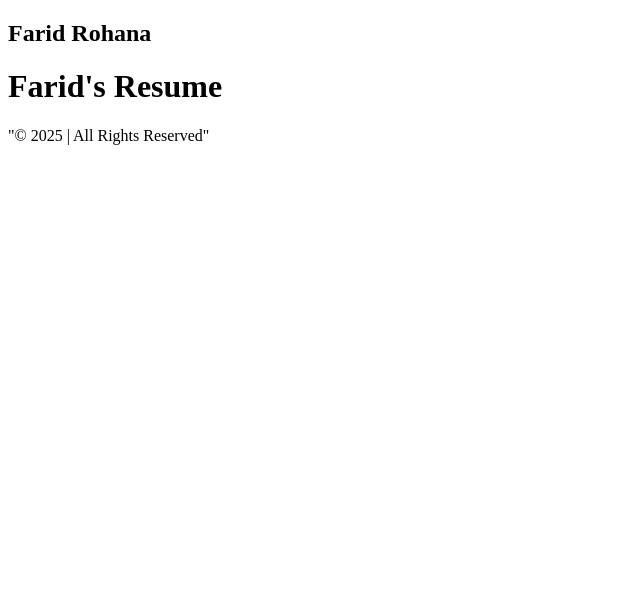
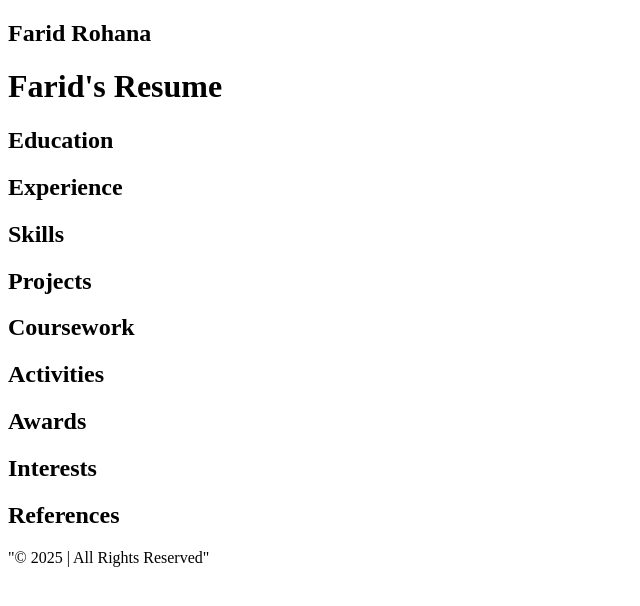
Before and after one commit to FRohana/FRohana.github.io, a plain HTML site: page resume.html in a window 1280 px wide. Shown: the whole page, without its empty margins (0-640 px from the left). Drawn offline with Linux system fonts and the light colour scheme.

Commit message:
added more sections and headings to resume.html

```diff
--- a/resume.html
+++ b/resume.html
@@ -4,15 +4,21 @@
     <title>Farid's resume</title>
   </head>
   <body>
-    <nav><h1 class="logo">Farid Rohana</h1></nav>
+    <nav class="navbar"><h1 class="logo">Farid Rohana</h1></nav>
     <main>
         <h1 class="page-title">Farid's Resume</h1>
-      <section></section>
-      <section></section>
-      <section></section>
-      <section></section>
-      <section></section>
+            <div class="resume">
+                <section class="section"><h2 class="section-title">Education</h2></section>
+                <section class="section"><h2 class="section-title">Experience</h2></section>
+                <section class="section"><h2 class="section-title">Skills</h2></section>
+                <section class="section"><h2 class="section-title">Projects</h2></section>
+                <section class="section"><h2 class="section-title">Coursework</h2></section>
+                <section class="section"><h2 class="section-title">Activities</h2></section>
+                <section class="section"><h2 class="section-title">Awards</h2></section>
+                <section class="section"><h2 class="section-title">Interests</h2></section>
+                <section class="section"><h2 class="section-title">References</h2></section>
+            </div>
     </main>
-    <footer>"© 2025 <Farid's Personal Website> | All Rights Reserved"</footer>
+    <footer class="footer">"© 2025 <Farid's Personal Website> | All Rights Reserved"</footer>
   </body>
 </html>
```
